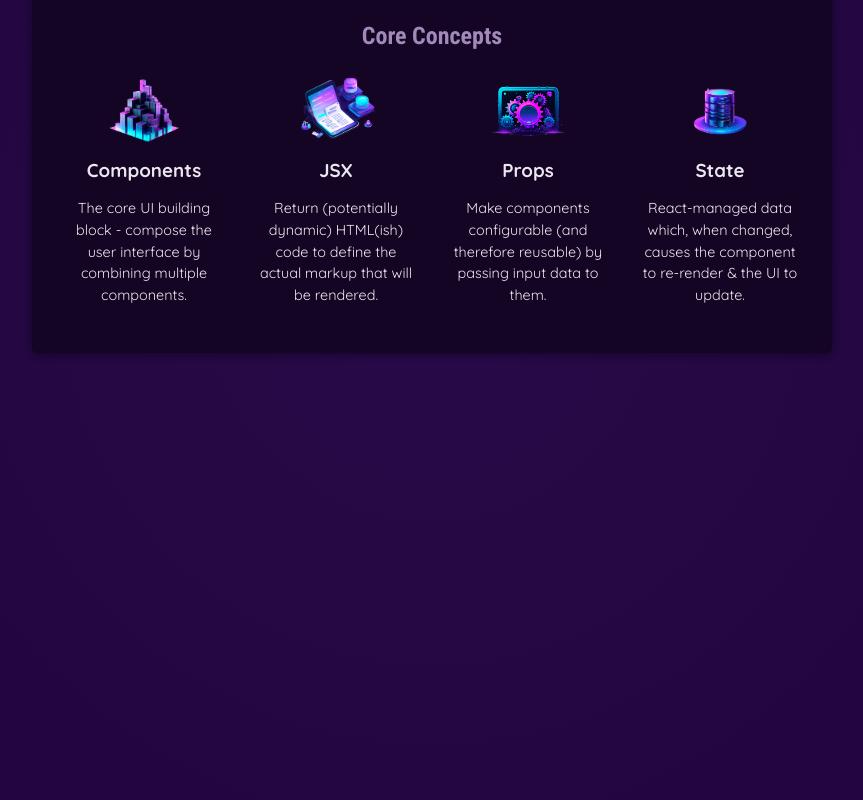
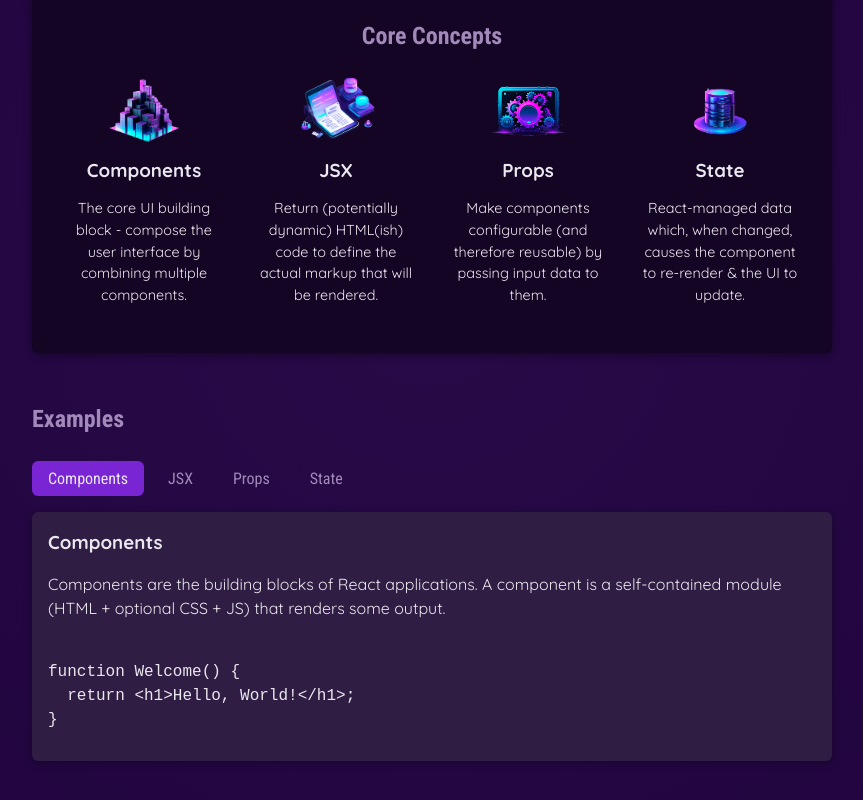
Before and after one commit to princensuhagiya/React-Simple-website, a React (Vite) app: page / in a window 1280 px wide. Shown: the part 346-1146 px from the top of the page, without its empty margins (208-1071 px from the left). Built offline with nearby package versions, Linux system fonts and the light colour scheme.

Commit message:
useing state dynamic tab and array map

```diff
--- a/src/App.jsx
+++ b/src/App.jsx
@@ -1,8 +1,14 @@
-import { CORE_CONCEPTS } from "./data";
 import Header from "./compontents/Header.jsx";
 import CoreConcept from "./compontents/CoreConcept.jsx";
-
+import TabButton from "./compontents/TabButton.jsx";
+import { useState } from "react";
+import { CORE_CONCEPTS, EXAMPLES } from "./data.js";
 function App() {
+  const [selectedTopic, setSelectedTopic] = useState("components");
+  function hendleSelect(selectedButton) {
+    setSelectedTopic(selectedButton);
+    console.log(selectedTopic);
+  }
   return (
     <div>
       <Header />
@@ -10,15 +16,51 @@
         <section id="core-concepts" class="">
           <h2>Core Concepts</h2>
           <ul>
-            <CoreConcept
-              title={CORE_CONCEPTS[0].title}
-              description={CORE_CONCEPTS[0].description}
-              image={CORE_CONCEPTS[0].image}
-            />
-            <CoreConcept {...CORE_CONCEPTS[1]} />
-            <CoreConcept {...CORE_CONCEPTS[2]} />
-            <CoreConcept {...CORE_CONCEPTS[3]} />
+            {CORE_CONCEPTS.map((conseptItem) => (
+              <CoreConcept {...conseptItem} />
+            ))}
           </ul>
+        </section>
+        <section id="examples">
+          <h2>Examples</h2>
+          <menu>
+            <TabButton
+              isSelected={selectedTopic === "components"}
+              onSelect={() => hendleSelect("components")}
+            >
+              Components
+            </TabButton>
+            <TabButton
+              isSelected={selectedTopic === "jsx"}
+              onSelect={() => hendleSelect("jsx")}
+            >
+              JSX
+            </TabButton>
+            <TabButton
+              isSelected={selectedTopic === "props"}
+              onSelect={() => hendleSelect("props")}
+            >
+              Props
+            </TabButton>
+            <TabButton
+              isSelected={selectedTopic === "state"}
+              onSelect={() => hendleSelect("state")}
+            >
+              State
+            </TabButton>
+          </menu>
+          {!setSelectedTopic && <p>Please select a topic. </p>}
+          {setSelectedTopic && (
+            <div id="tab-content">
+              <h3>{EXAMPLES[selectedTopic].title}</h3>
+              <p>{EXAMPLES[selectedTopic].description}</p>
+              <pre>
+                <code>
+                  <code>{EXAMPLES[selectedTopic].code}</code>
+                </code>
+              </pre>
+            </div>
+          )}
         </section>
       </main>
     </div>
--- /dev/null
+++ b/src/compontents/TabButton.jsx
@@ -0,0 +1,9 @@
+export default function TabButton({ children, onSelect, isSelected }) {
+  return (
+    <li>
+      <button className={isSelected ? "active" : undefined} onClick={onSelect}>
+        {children}
+      </button>
+    </li>
+  );
+}
--- a/src/data.js
+++ b/src/data.js
@@ -29,3 +29,54 @@
       "React-managed data which, when changed, causes the component to re-render & the UI to update.",
   },
 ];
+
+export const EXAMPLES = {
+  components: {
+    title: "Components",
+    description:
+      "Components are the building blocks of React applications. A component is a self-contained module (HTML + optional CSS + JS) that renders some output.",
+    code: `
+function Welcome() {
+  return <h1>Hello, World!</h1>;
+}`,
+  },
+  jsx: {
+    title: "JSX",
+    description:
+      "JSX is a syntax extension to JavaScript. It is similar to a template language, but it has full power of JavaScript (e.g., it may output dynamic content).",
+    code: `
+<div>
+  <h1>Welcome {userName}</h1>
+  <p>Time to learn React!</p>
+</div>`,
+  },
+  props: {
+    title: "Props",
+    description:
+      "Components accept arbitrary inputs called props. They are like function arguments.",
+    code: `
+function Welcome(props) {
+  return <h1>Hello, {props.name}</h1>;
+}`,
+  },
+  state: {
+    title: "State",
+    description:
+      "State allows React components to change their output over time in response to user actions, network responses, and anything else.",
+    code: `
+function Counter() {
+  const [isVisible, setIsVisible] = useState(false);
+
+  function handleClick() {
+    setIsVisible(true);
+  }
+
+  return (
+    <div>
+      <button onClick={handleClick}>Show Details</button>
+      {isVisible && <p>Amazing details!</p>}
+    </div>
+  );
+}`,
+  },
+};
```
